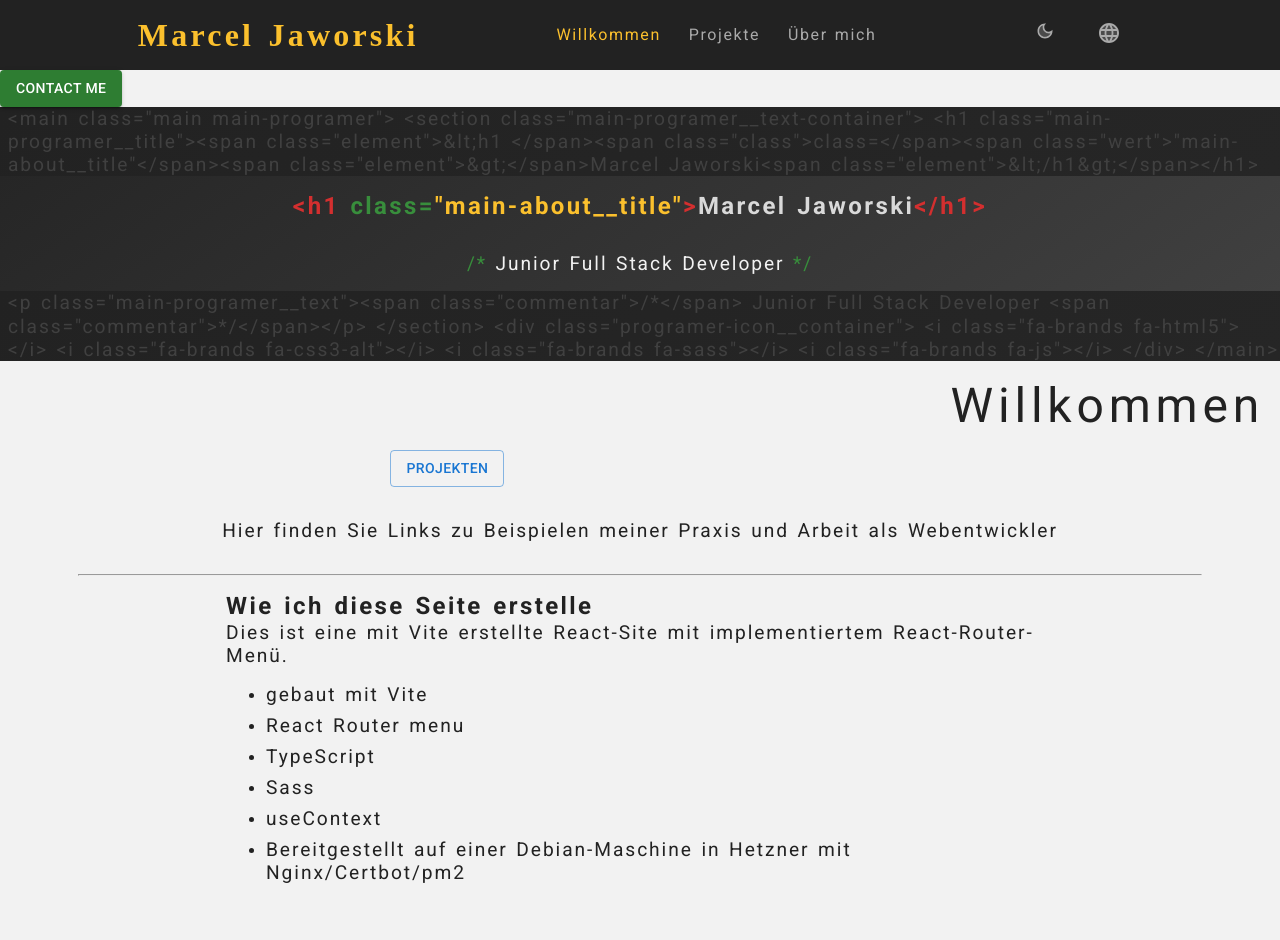
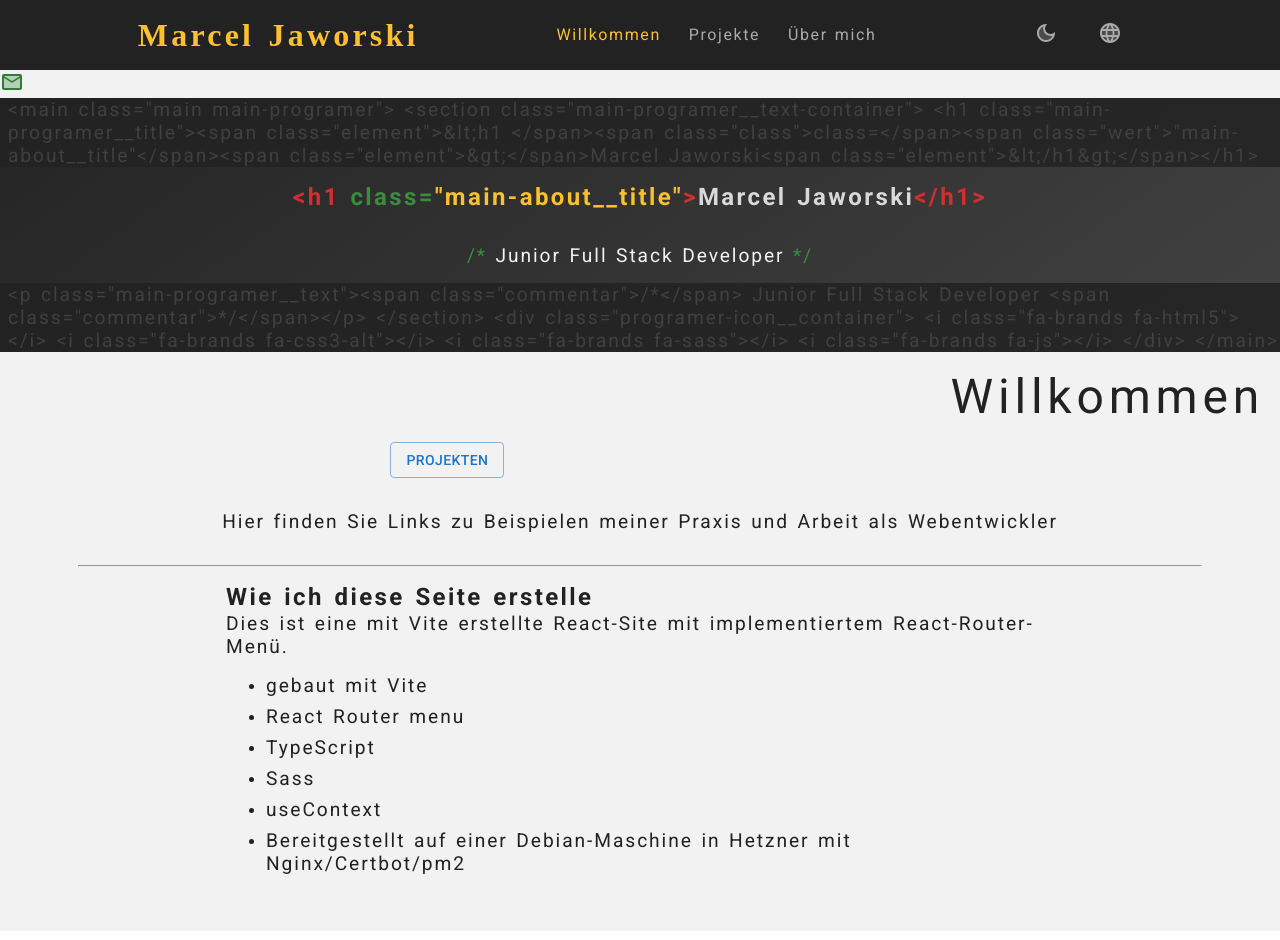
Before and after one commit to marceljaworski/portfolio, a React (Vite) app: page /welcome in a window 1280 px wide. Both pictures are taken after a click on the element 1046 px from the left and 35 px from the top of the page. Built offline with nearby package versions, Linux system fonts and the light colour scheme; a web font is replaced by a local one.

Commit message:
contact-form iconTwotone

```diff
--- a/src/components/ContactForm.scss
+++ b/src/components/ContactForm.scss
@@ -1,9 +1,4 @@
-.contact-button {
-  position: -webkit-sticky; /* Safari */
-  top: 0;
-  position: sticky;
 
-}
 .form {
   max-width: 350px;
   margin: auto;
--- a/src/components/ContactForm.tsx
+++ b/src/components/ContactForm.tsx
@@ -4,6 +4,7 @@ import { useForm, ValidationError } from '@formspree/react';
 import { Button, Typography } from "@mui/material";
 import { AppContext } from '../AppContext';
 import { useContext, useState } from 'react';
+import EmailTwoToneIcon from '@mui/icons-material/EmailTwoTone';
 
 export const ContactForm = () => {
   const { data } = useContext(AppContext);
@@ -18,7 +19,7 @@ export const ContactForm = () => {
   }
   return (
     <>
-      <Button className='contact-button' variant="contained" color="success" onClick={handleShowForm}>Contact me</Button>
+      <EmailTwoToneIcon fontSize='medium' className='icon' color="success" onClick={handleShowForm} />
       {showForm && <form className="form" onSubmit={handleSubmit}>
         <Typography>{data.contactForm.text}</Typography>
         <TextField id="email" label="Email" name="email" type="email" variant="outlined" />
--- a/src/components/Theme.tsx
+++ b/src/components/Theme.tsx
@@ -14,18 +14,9 @@ export const Theme = () => {
     }
     return (
 
-        <div onClick={handleMode} /*className='has-dropdown'*/>
-            {!lightMode && <LightModeTwoToneIcon className='icon' fontSize='medium' /*href='#'*/ />}
-            {lightMode && <DarkModeTwoToneIcon className='icon' fontSize='small' /*href='#'*/ />}
-            {/* <ul className='dropdown'>
-                <li className='dropdown-item'>
-                    <a id='light' href='#'>light</a>
-                </li>
-                <li className='dropdown-item'>
-                    <a id='dark' href='#'>dark</a>
-                </li>
-
-            </ul> */}
+        <div onClick={handleMode} >
+            {!lightMode && <LightModeTwoToneIcon className='icon' fontSize='medium' />}
+            {lightMode && <DarkModeTwoToneIcon className='icon' fontSize='medium' />}
 
         </div>
 
```
